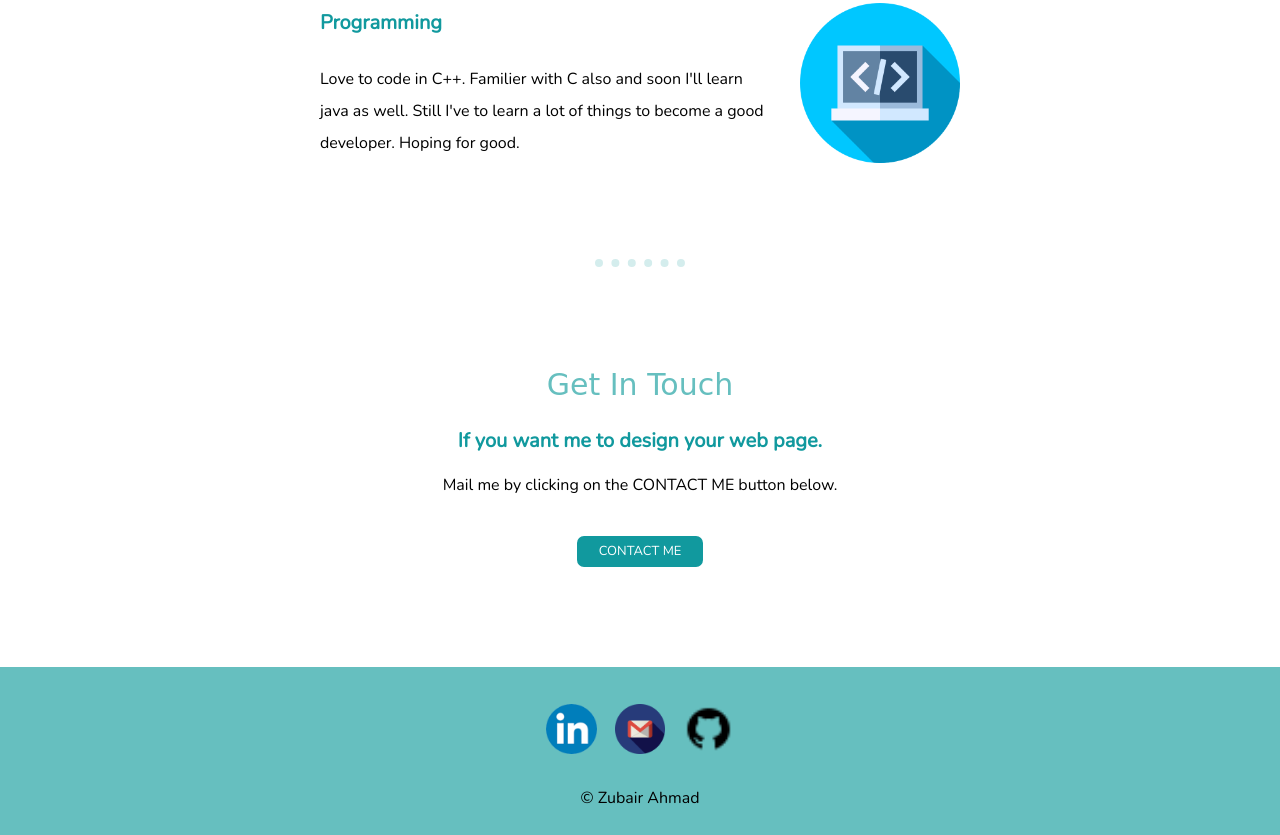
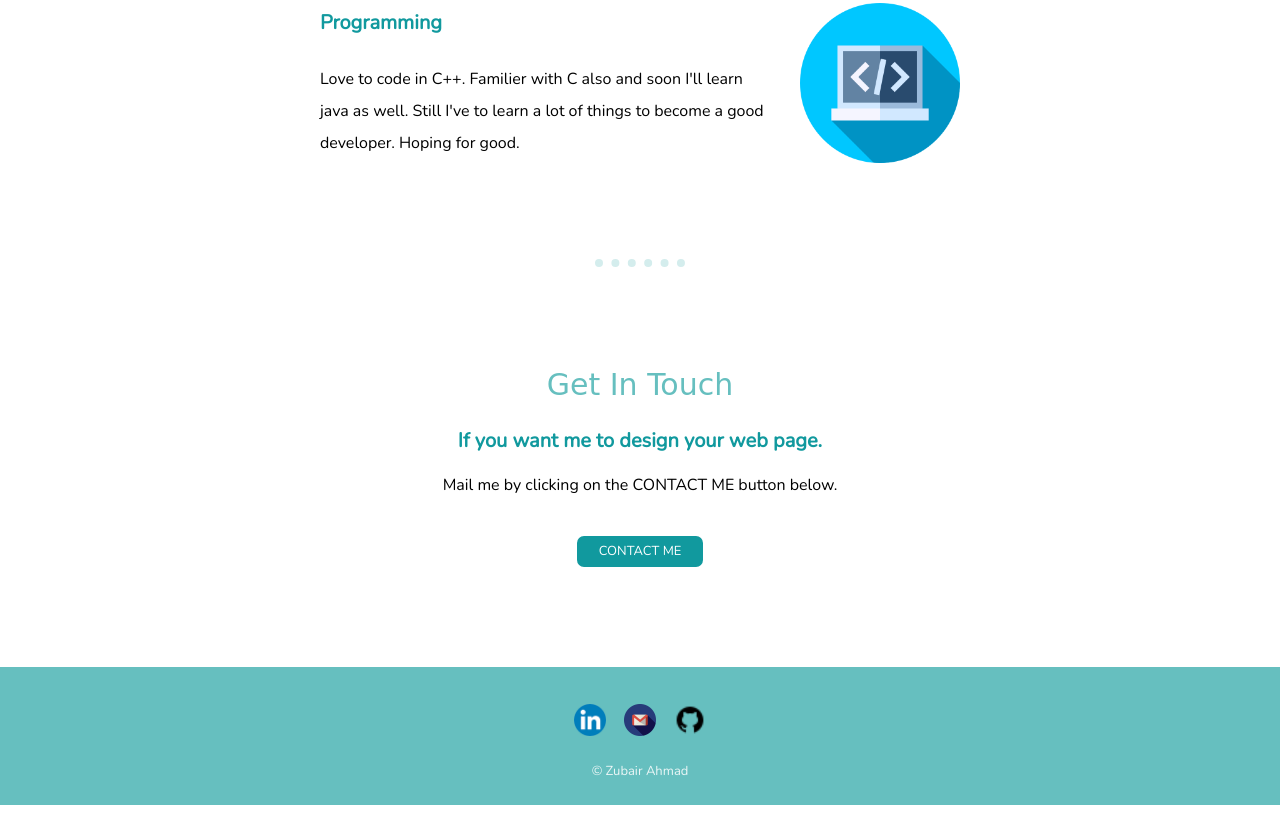
Before and after one commit to zbr-98/Personal-Portfolio, a plain HTML site: page index.html in a window 1280 px wide. Shown: the part 1789-2624 px from the top of the page. After the commit the page ends 2594 px from the top, so only its background shows below. Drawn offline with nearby package versions, Linux system fonts and the light colour scheme.

Commit message:
Update styles.css

```diff
--- a/CSS/styles.css
+++ b/CSS/styles.css
@@ -110,7 +110,14 @@ a{
 }
 .footer{
       margin: 20px auto;
+      margin-bottom: 10px;
 }
 .logo{
       margin: 7px;
+      width: 32px;
 }
+.copyright{
+      color: #EAF6F6;
+      font-size: small;
+      margin-bottom: 15px;
+}
```
